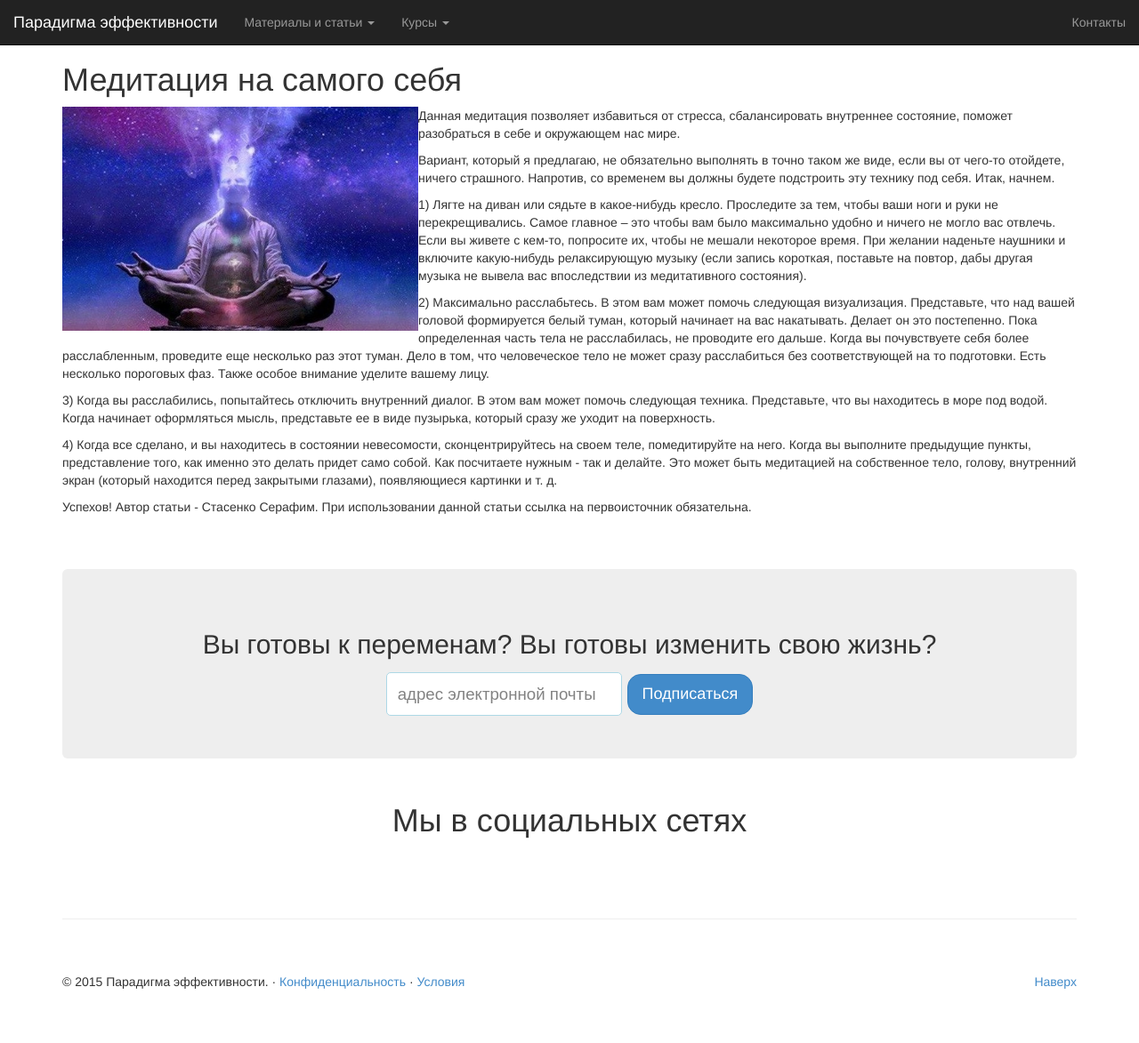
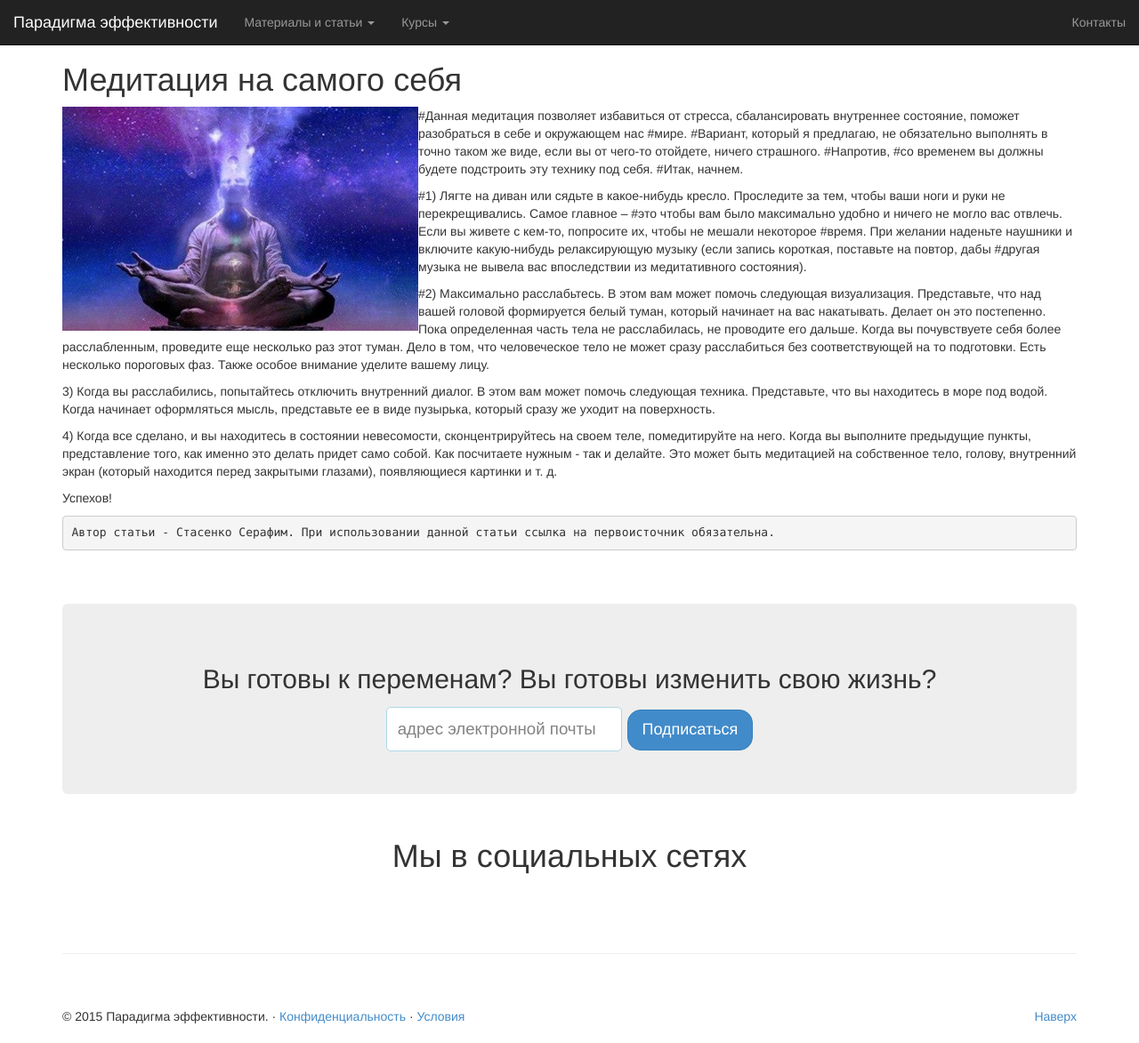
Before and after one commit to EfficiencyParadigm/EfficiencyParadigm.github.io, a Jekyll site: the page built from content/businessContent/meditation.md, in a window 1280 px wide and 1173 px high. Shown: the whole window at 89% size. Built offline with Jekyll 4.4.1, drawn with Linux system fonts in a browser that asks for light colours.

```diff
--- a/content/businessContent/meditation.md
+++ b/content/businessContent/meditation.md
@@ -6,17 +6,17 @@ title: Духовное развитие duplicate
 
 <img src="/images/slider/default.jpg" alt="alt text" class="pull-left" title="Title" width="400" />
 
-<p>Данная медитация позволяет избавиться от стресса, сбалансировать внутреннее состояние, поможет разобраться в себе и окружающем нас мире.<p>
-<p>Вариант, который я предлагаю, не обязательно выполнять в точно таком же виде, если вы от чего-то отойдете, ничего страшного. Напротив, со временем вы должны будете подстроить эту технику под себя.
-Итак, начнем.<p>
+#Данная медитация позволяет избавиться от стресса, сбалансировать внутреннее состояние, поможет разобраться в себе и окружающем нас #мире.
+#Вариант, который я предлагаю, не обязательно выполнять в точно таком же виде, если вы от чего-то отойдете, ничего страшного. #Напротив, #со временем вы должны будете подстроить эту технику под себя.
+#Итак, начнем.
 
-<p>1) Лягте на диван или сядьте в какое-нибудь кресло. Проследите за  тем, чтобы ваши ноги и руки не перекрещивались. Самое главное – это чтобы вам было максимально удобно и ничего не могло вас отвлечь. Если вы живете с кем-то, попросите их, чтобы не мешали некоторое время. При желании наденьте наушники и включите какую-нибудь релаксирующую музыку (если запись короткая, поставьте на повтор, дабы другая музыка не вывела вас впоследствии из медитативного состояния).<p>
+#1) Лягте на диван или сядьте в какое-нибудь кресло. Проследите за  тем, чтобы ваши ноги и руки не перекрещивались. Самое главное – #это чтобы вам было максимально удобно и ничего не могло вас отвлечь. Если вы живете с кем-то, попросите их, чтобы не мешали некоторое #время. При желании наденьте наушники и включите какую-нибудь релаксирующую музыку (если запись короткая, поставьте на повтор, дабы #другая музыка не вывела вас впоследствии из медитативного состояния).
 
-<p>2) Максимально расслабьтесь. В этом вам может помочь следующая визуализация. Представьте, что над вашей головой формируется белый туман, который начинает на вас накатывать. Делает он это постепенно. Пока определенная часть тела не расслабилась, не проводите его дальше. Когда вы почувствуете себя более расслабленным, проведите еще несколько раз этот туман. Дело в том, что человеческое тело не может сразу расслабиться без соответствующей на то подготовки. Есть несколько пороговых фаз. Также особое внимание уделите вашему лицу.<p>
+#2) Максимально расслабьтесь. В этом вам может помочь следующая визуализация. Представьте, что над вашей головой формируется белый туман, который начинает на вас накатывать. Делает он это постепенно. Пока определенная часть тела не расслабилась, не проводите его дальше. Когда вы почувствуете себя более расслабленным, проведите еще несколько раз этот туман. Дело в том, что человеческое тело не может сразу расслабиться без соответствующей на то подготовки. Есть несколько пороговых фаз. Также особое внимание уделите вашему лицу.
 
-<p>3) Когда вы расслабились, попытайтесь отключить внутренний диалог. В этом вам может помочь следующая техника. Представьте, что вы находитесь в море под водой. Когда начинает оформляться мысль, представьте ее в виде пузырька, который сразу же уходит на поверхность.<p>
+3) Когда вы расслабились, попытайтесь отключить внутренний диалог. В этом вам может помочь следующая техника. Представьте, что вы находитесь в море под водой. Когда начинает оформляться мысль, представьте ее в виде пузырька, который сразу же уходит на поверхность.
 
-<p>4) Когда все сделано, и вы находитесь в состоянии невесомости, сконцентрируйтесь на своем теле, помедитируйте на него. Когда вы выполните предыдущие пункты, представление того, как именно это делать придет само собой. Как посчитаете нужным - так и делайте. Это может быть медитацией на собственное тело, голову, внутренний экран (который находится перед закрытыми глазами), появляющиеся картинки и т. д.<p>
+4) Когда все сделано, и вы находитесь в состоянии невесомости, сконцентрируйтесь на своем теле, помедитируйте на него. Когда вы выполните предыдущие пункты, представление того, как именно это делать придет само собой. Как посчитаете нужным - так и делайте. Это может быть медитацией на собственное тело, голову, внутренний экран (который находится перед закрытыми глазами), появляющиеся картинки и т. д.
 
 Успехов!
 
```
